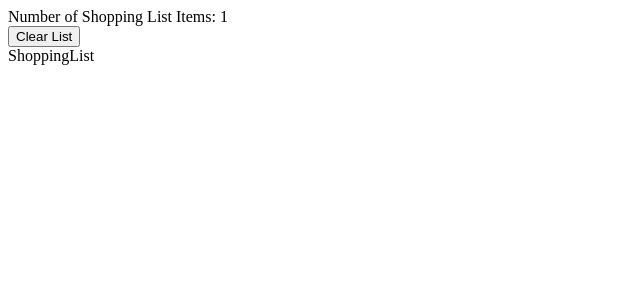
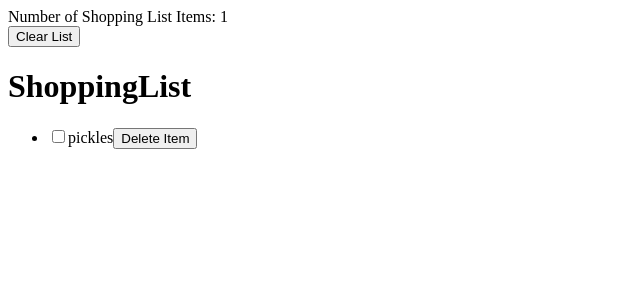
Before and after one commit to ClareMcDonald/shopping-list-reducer, a React app: page / in a window 1280 px wide. Shown: the top 300 px of the page, without its empty margins (0-640 px from the left). Built offline with nearby package versions, Linux system fonts and the light colour scheme.

Commit message:
created ToGet component and mapped through it in ShoppingList

```diff
--- a/src/components/ToGet.jsx
+++ b/src/components/ToGet.jsx
@@ -1,7 +1,13 @@
-import React from 'react'
+import { useState } from 'react';
 
-export default function ToGet() {
+export default function ToGet({ toget, onUpdate, onDelete }) {
   return (
-    <div>ToGet</div>
+    <>
+        <input type='checkbox' checked={toget.done} onChange={(e) => {
+              onUpdate({ ...toget, done: e.target.checked });
+          }} />
+          {toget.text}
+        <button type='button' onClick={() => onDelete(toget.id)} >Delete Item</button>
+    </>
   )
 }
--- a/src/views/ShoppingList.jsx
+++ b/src/views/ShoppingList.jsx
@@ -6,7 +6,16 @@ export default function ShoppingList() {
     const [newToGet, setNewToGet] = useState('');
     const { togets, handleAddToGet, handleUpdateToGet, handleDeleteToGet } = useToGets();
 
-  return (
-    <div>ShoppingList</div>
+    return (
+        <>
+            <h1>ShoppingList</h1>
+            <ul>
+                {togets.map((toget) => (
+                    <li key={toget.id}>
+                        <ToGet toget={toget} onUpdate={handleUpdateToGet} onDelete={handleDeleteToGet} />
+                    </li>
+                ))}
+            </ul>
+        </>
   )
 }
```
